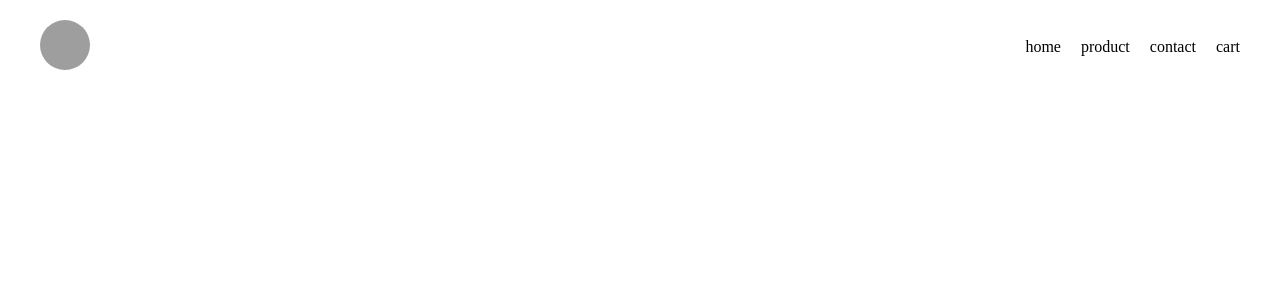
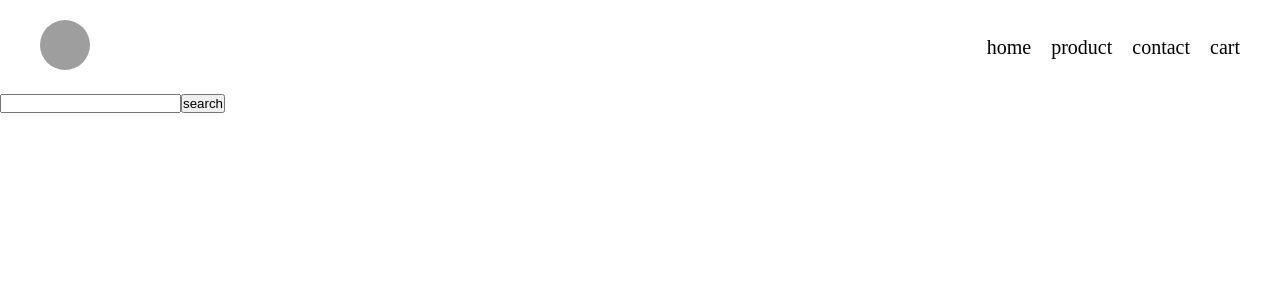
Before and after one commit to akshatbhatya/namaste-react-ep04, a React (Vite) app: page / in a window 1280 px wide. Shown: the top 300 px of the page. Built offline with nearby package versions, Linux system fonts and the light colour scheme; grey boxes are pictures that could not be loaded.

Commit message:
add new componet section and css

```diff
--- a/App.js
+++ b/App.js
@@ -1,10 +1,13 @@
 import React from 'react'
 import Header from './Src/Layout/Header/Header'
+import SectionA from './Src/Seaction-A/Section-A'
+
 
 function App() {
   return (
     <div>
       {Header()}
+      <SectionA/>
     </div>
   )
 }
--- a/Src/Layout/Header/Header.css
+++ b/Src/Layout/Header/Header.css
@@ -22,4 +22,6 @@
 
 .nav-links ul li{
     list-style: none;
+    font-size: 20px;
+    cursor: pointer;
 }
--- /dev/null
+++ b/Src/Seaction-A/SearchBar/Searchbar.jsx
@@ -0,0 +1,18 @@
+import React from 'react'
+
+function Searchbar() {
+
+    const handleSubmit=(e)=>{
+        e.preventDefault()
+    }
+  return (
+    <div>
+      <form action="" onSubmit={handleSubmit} >
+        <input type="text" />
+        <button type='submit'>search</button>
+      </form>
+    </div>
+  )
+}
+
+export default Searchbar
--- /dev/null
+++ b/Src/Seaction-A/Section-A.jsx
@@ -0,0 +1,12 @@
+import React from 'react'
+import Searchbar from './SearchBar/Searchbar'
+
+function SectionA() {
+  return (
+    <div>
+      <Searchbar/>
+    </div>
+  )
+}
+
+export default SectionA
```
Also changed, not shown: Src/Seaction-A/Product/ProductCard.jsx (added, +11 -0 lines), Src/Seaction-A/Resturant/Reasturant.jsx (added, +16 -0 lines), Src/Seaction-A/Resturant/Reasturant.css (added), 1 other file (tests, documents, lock files or other folders).
